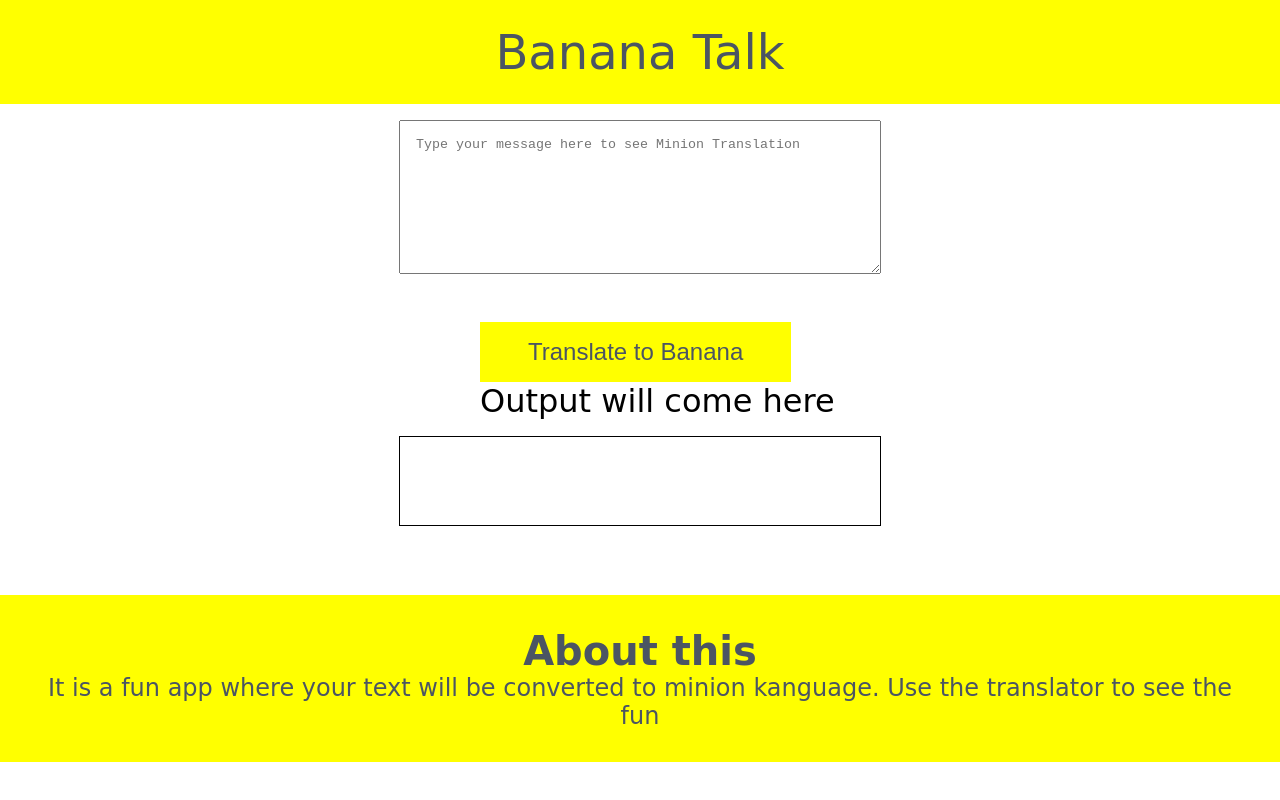
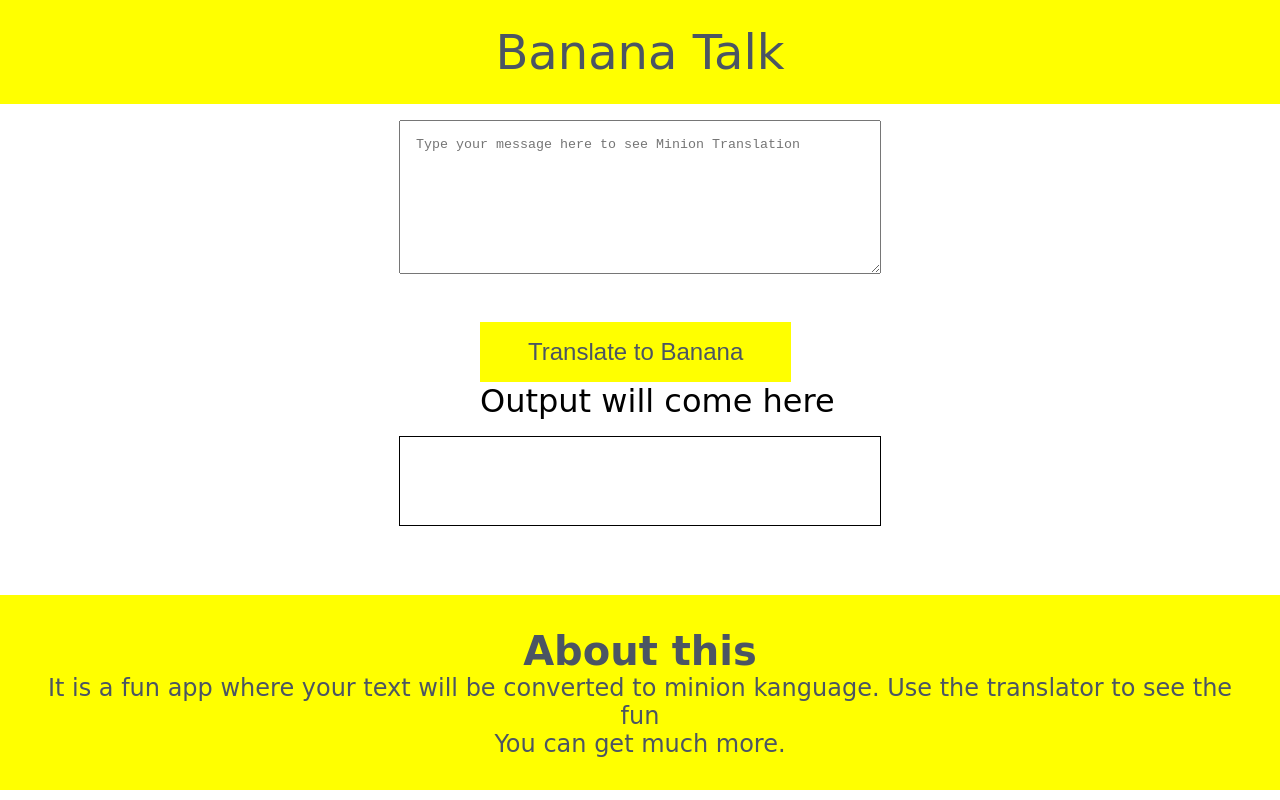
Before and after one commit to rr789451/NeoGCamp-WeekSix, a plain HTML site: page index.html in a window 1280 px wide. Drawn offline with Linux system fonts and the light colour scheme; a web font is replaced by a local one.

Commit message:
New Branch

```diff
--- a/index.html
+++ b/index.html
@@ -26,6 +26,7 @@
     <footer>
         <h3>About this</h3>
         <p>It is a fun app where your text will be converted to minion kanguage. Use the translator to see the fun</p>
+        <p>You can get much more.</p>
     </footer>
 
     <script src="index.js" type="text/javascript"></script>
```
